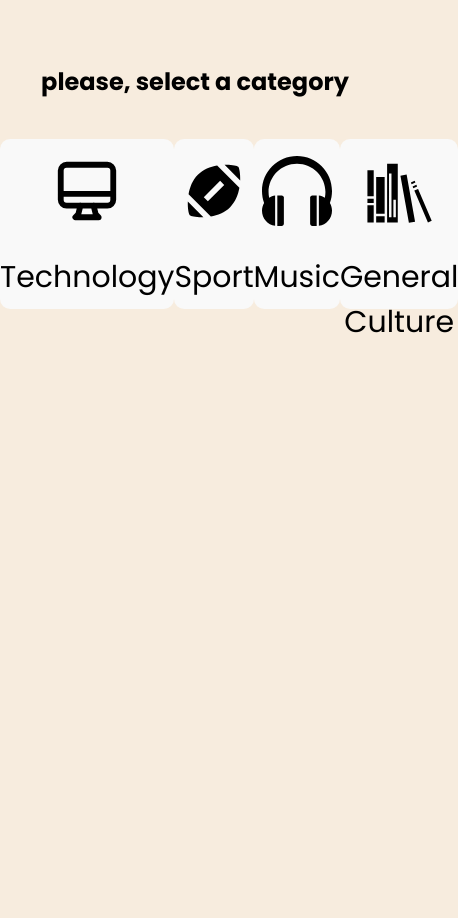
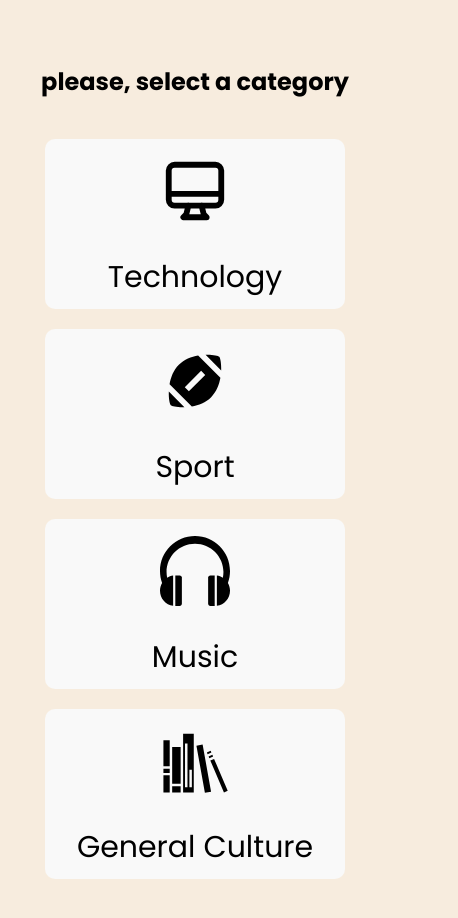
Before and after one commit to maaaz5/quiz-game, a Next.js app: page / in a window 390 px wide. Shown: the top 918 px of the page, 458 px wide, since content can reach past the window. Before the commit the page ends 844 px from the top, so only its background shows below. Built offline with nearby package versions, Linux system fonts and the light colour scheme.

Commit message:
responsive

```diff
--- a/components/Questions.js
+++ b/components/Questions.js
@@ -28,7 +28,7 @@ export default function Questions() {
                   <span
                     className={qs.dejavu ? styles.dejaVu : styles.num}
                     onClick={(e) => {
-                      handleClick(e);
+                      !qs.dejavu && handleClick(e);
                     }}
                   >
                     {i + 1}
--- a/styles/Home.module.css
+++ b/styles/Home.module.css
@@ -7,6 +7,8 @@
   list-style-type: none;
   margin: 40px 0px;
   width: 100%;
+  flex-wrap: wrap;
+  gap: 20px 0px;
 }
 
 .list__item {
@@ -40,6 +42,8 @@
   display: flex;
   justify-content: center;
   margin: 2rem 0;
+  flex-wrap: wrap;
+  gap: 20px 0px;
 }
 
 .num {
```
